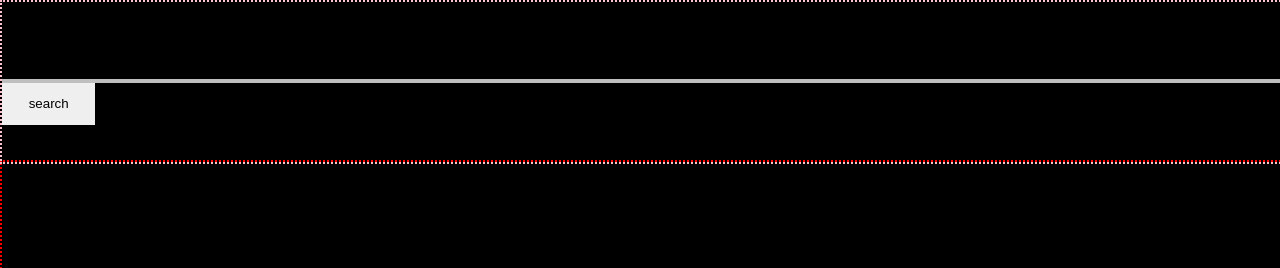
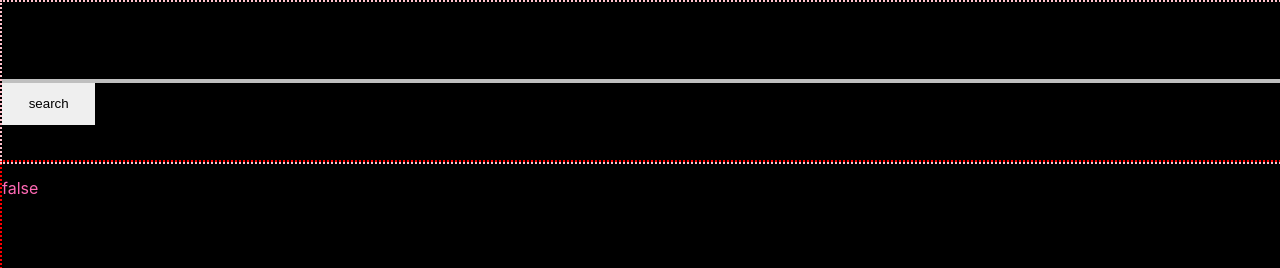
Before and after one commit to literalsunbear/weather, a React (Create React App) app in the folder weather/: page / in a window 1280 px wide. Shown: the top 268 px of the page. Built offline with nearby package versions, Linux system fonts and the light colour scheme.

Commit message:
Pass daytime prop to result module; setup try/catch

```diff
--- a/weather/src/App.js
+++ b/weather/src/App.js
@@ -11,9 +11,9 @@ class App extends React.Component {
   constructor(props) {
     super(props);
     this.state = {
-      inputValue: '',
-      data: [],
-      current: {
+      inputValue: '', // input handling
+      data: [], // tmp storage for data traversing/manip
+      current: { // current weather data
         location: '',
         description: '',
         temp: '',
@@ -21,6 +21,7 @@ class App extends React.Component {
         min: '',
         humidity: ''
       },
+      daytime: false,
       sunny: false,
       cloudy: false,
       rainy: false,
@@ -41,11 +42,16 @@ class App extends React.Component {
     const key = '486715e03ac41999dee9a7594ce38c95';
     let url = 'https://api.openweathermap.org/data/2.5/weather?q=London&appid=';
 
+    try {
       const response =
         await fetch(url + key + '&units=imperial');
-    // console.log(await response);
-    // console.log(await response.json());
       this.setState({data: [await response.json()]});
+
+      if(this.state.data[0].dt >= this.state.data[0].sys.sunrise) {
+        this.setState({daytime: true});
+      } else {
+        this.setState({daytime: false})
+      }
 
       // set the state of current weather
       this.setState(prevState => ({
@@ -58,6 +64,9 @@ class App extends React.Component {
           humidity: this.state.data[0].main.humidity + "%"
         }
       }))
+  } catch(error) {
+    alert(error)
+  }
 
   }
 
@@ -85,7 +94,8 @@ class App extends React.Component {
 
         <div id="result-container">
           <Result
-          data={this.state.current}/>
+          data={this.state.current}
+          daytime={this.state.daytime}/>
         </div>
 
         <div id='forecast-container'>
--- a/weather/src/Result.js
+++ b/weather/src/Result.js
@@ -7,6 +7,16 @@ class Result extends React.Component {
     }
 
     render() {
+
+    // TESTING DAYTIME PROP
+    let daytime = '';
+    if(this.props.daytime) {
+        daytime = "true";
+    } else {
+        daytime = "false";
+    }
+    // END TESTING DAYTIME PROP
+
         return (
             <div
             className="result-card">
@@ -16,6 +26,7 @@ class Result extends React.Component {
                 <p>{this.props.data.max}</p>
                 <p>{this.props.data.min}</p>
                 <p>{this.props.data.humidity}</p>
+                <p>{daytime}</p>
             </div>
         )
     }
```
Lines whose indentation alone changed are shown as unchanged.
